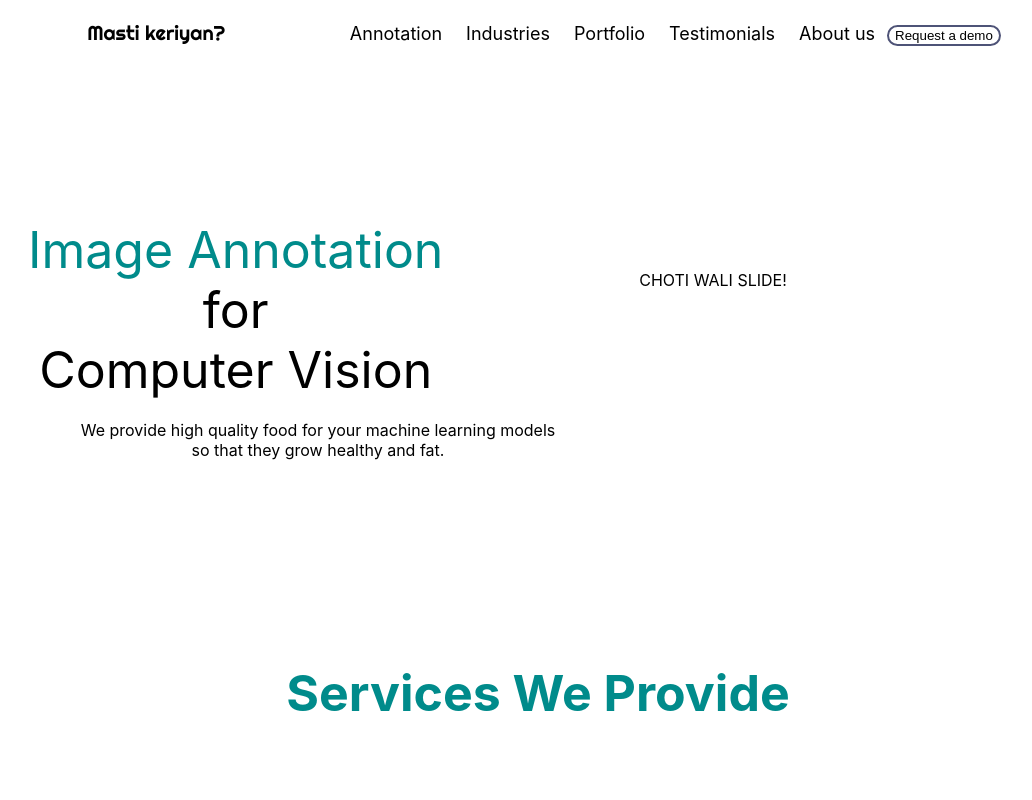
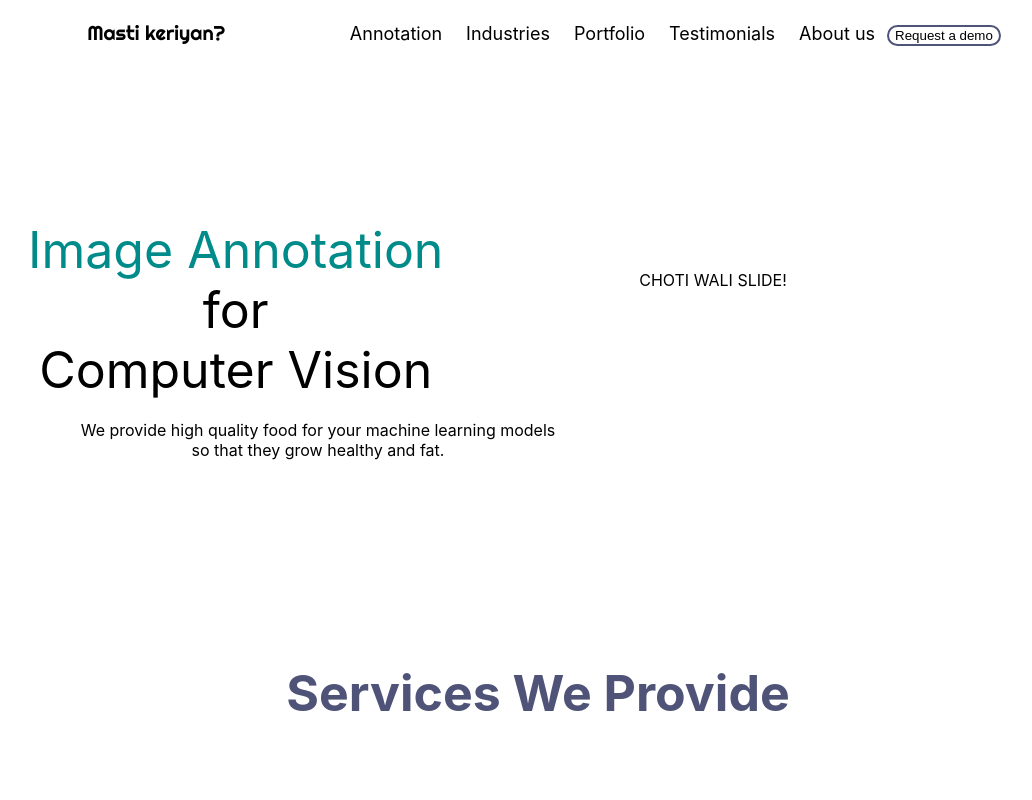
Before and after one commit to D3nii/React-Projects, a React (Create React App) app in the folder prox/: page / in a window 1280 px wide. Shown: the top 800 px of the page, without its empty margins (102-1134 px from the left). Built offline with nearby package versions, Linux system fonts and the light colour scheme.

Commit message:
Update Page2.css

```diff
--- a/prox/src/Style/Page2.css
+++ b/prox/src/Style/Page2.css
@@ -17,8 +17,9 @@
 }
 
 #main2 {
-  color: darkcyan;
+  color: rgb(78, 83, 119);
   font-size: 50px;
+  margin-bottom: -125px;
 }
 /* The typing effect */
 @keyframes typing {
```
